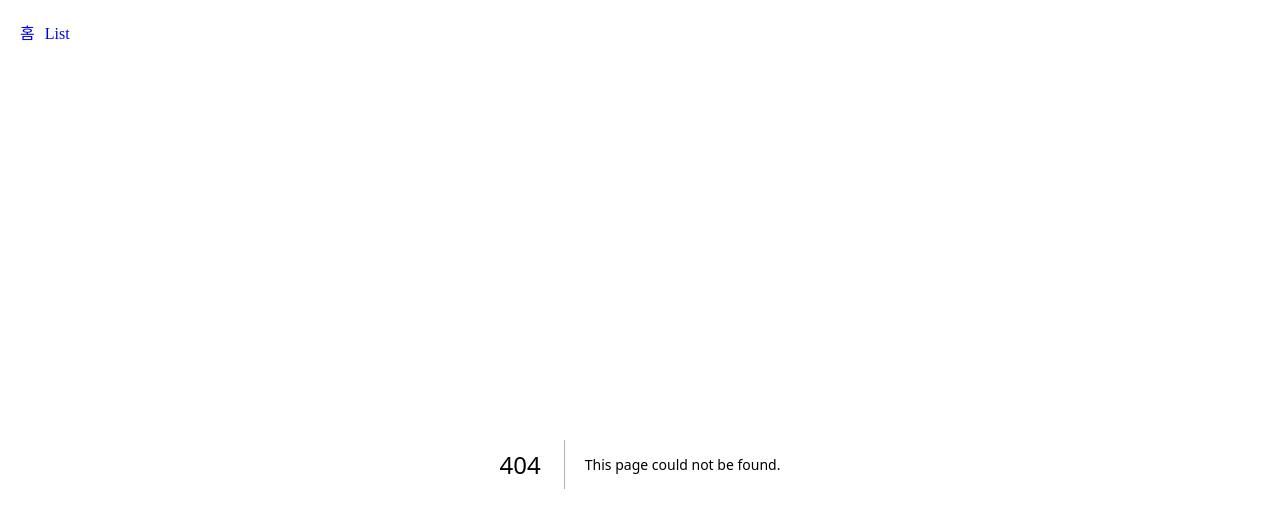
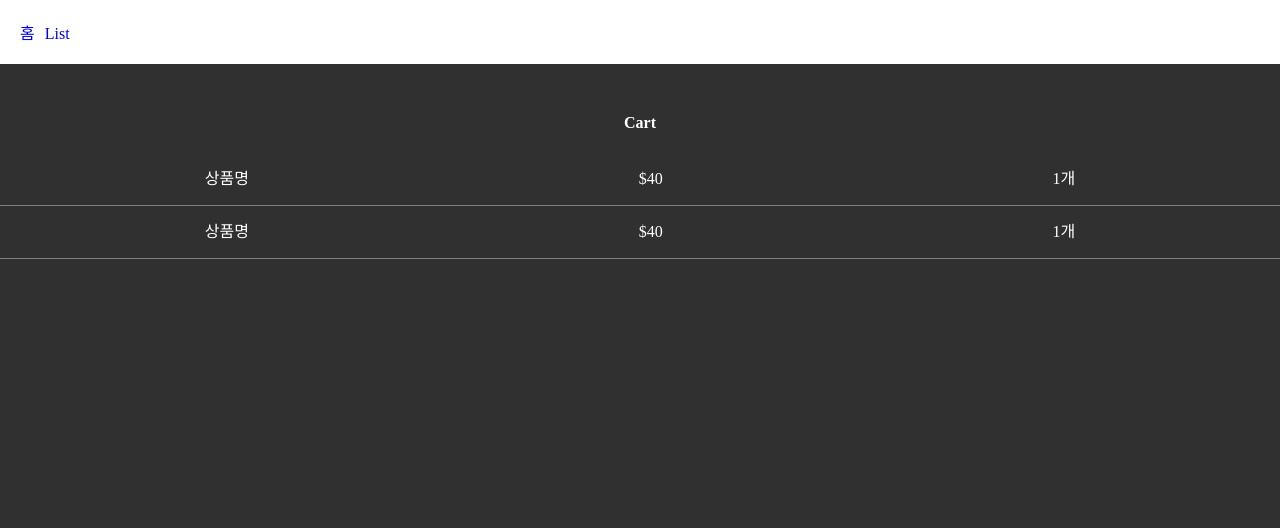
Before and after one commit to HalamLee/practice-NextJS, a Next.js app in the folder fresh/: page /cart in a window 1280 px wide. Before the commit this address had no page. Shown: the top 528 px of the page. Built offline with nearby package versions, Linux system fonts and the light colour scheme.

Commit message:
feat: 장바구니 페이지 생성

```diff
--- /dev/null
+++ b/fresh/app/cart/page.js
@@ -0,0 +1,17 @@
+export default function Cart() {
+  return (
+    <div>
+      <h4 className="title">Cart</h4>
+      <div className="cart-item">
+        <p>상품명</p>
+        <p>$40</p>
+        <p>1개</p>
+      </div>
+      <div className="cart-item">
+        <p>상품명</p>
+        <p>$40</p>
+        <p>1개</p>
+      </div>
+    </div>
+  );
+}
--- a/fresh/app/globals.css
+++ b/fresh/app/globals.css
@@ -33,3 +33,11 @@
   width: 100%;
   height: auto;
 }
+
+.cart-item {
+  padding: 10px;
+  display: flex;
+  justify-content: space-around;
+  border-bottom: 1px solid grey;
+  line-height: 0px;
+}
```
